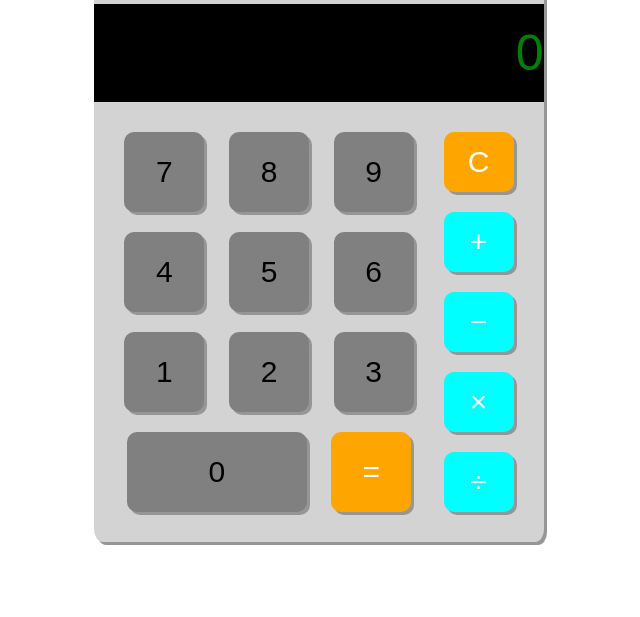
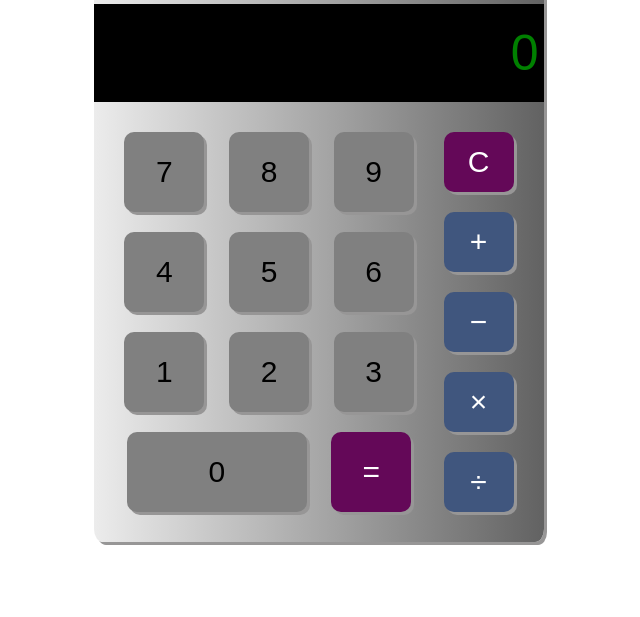
Before and after one commit to AlessandroPalumboDev/htmlcss-simple-calculator, a plain HTML site: page index.html in a window 1280 px wide. Shown: the part 183-800 px from the top of the page, without its empty margins (321-961 px from the left). Drawn offline with nearby package versions, Linux system fonts and the light colour scheme; a web font is replaced by a local one.

Commit message:
[FIX] Fix color and display number to style.css

```diff
--- a/css/style.css
+++ b/css/style.css
@@ -19,10 +19,10 @@ body{
 
 /* SEZIONI CALCOLATRICE */
 .calcolatrice{
-    background-color: lightgray;
     border-radius: 2%;
     box-shadow: 3px 3px #979696;
-
+    background: rgb(236,236,236);
+    background: linear-gradient(90deg, rgba(236,236,236,1) 0%, rgba(98,98,98,1) 100%, rgba(103,102,102,1) 100%);
 }
 
 /* SEZIONE TOP */
@@ -47,7 +47,7 @@ body{
 
 .digit{
     display: inline-block ;
-    padding: 20px 0;
+    padding: 20px 5px;
     font-size: 50px;
 }
 
@@ -78,11 +78,11 @@ body{
 }
 
 .arancio{
-    background-color: orange;
+    background-color: rgb(100, 8, 88);
 }
 
 .azzurro{
-    background-color: aqua;
+    background-color: rgb(64, 86, 126);
 }
 
 .bianco{
```
